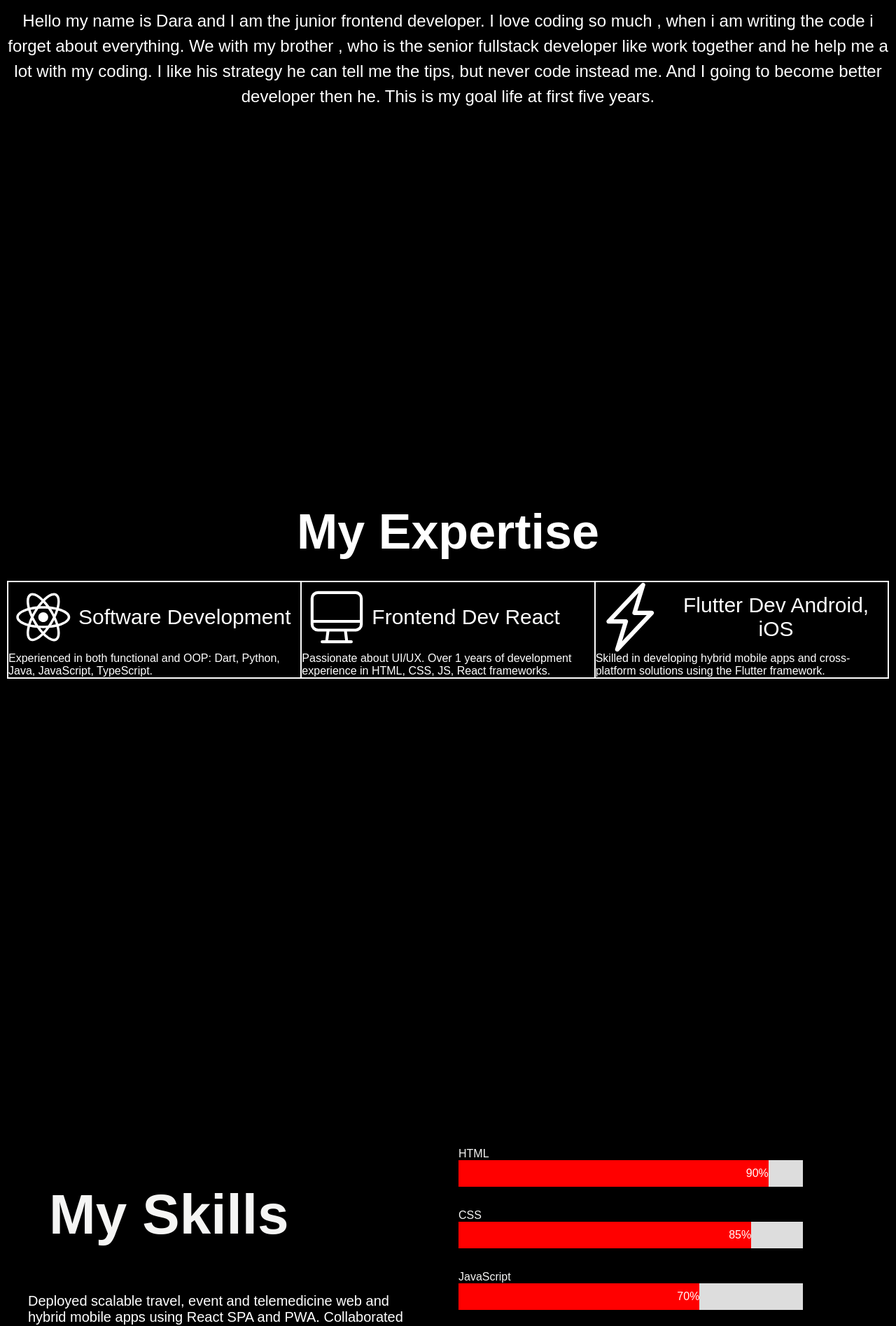
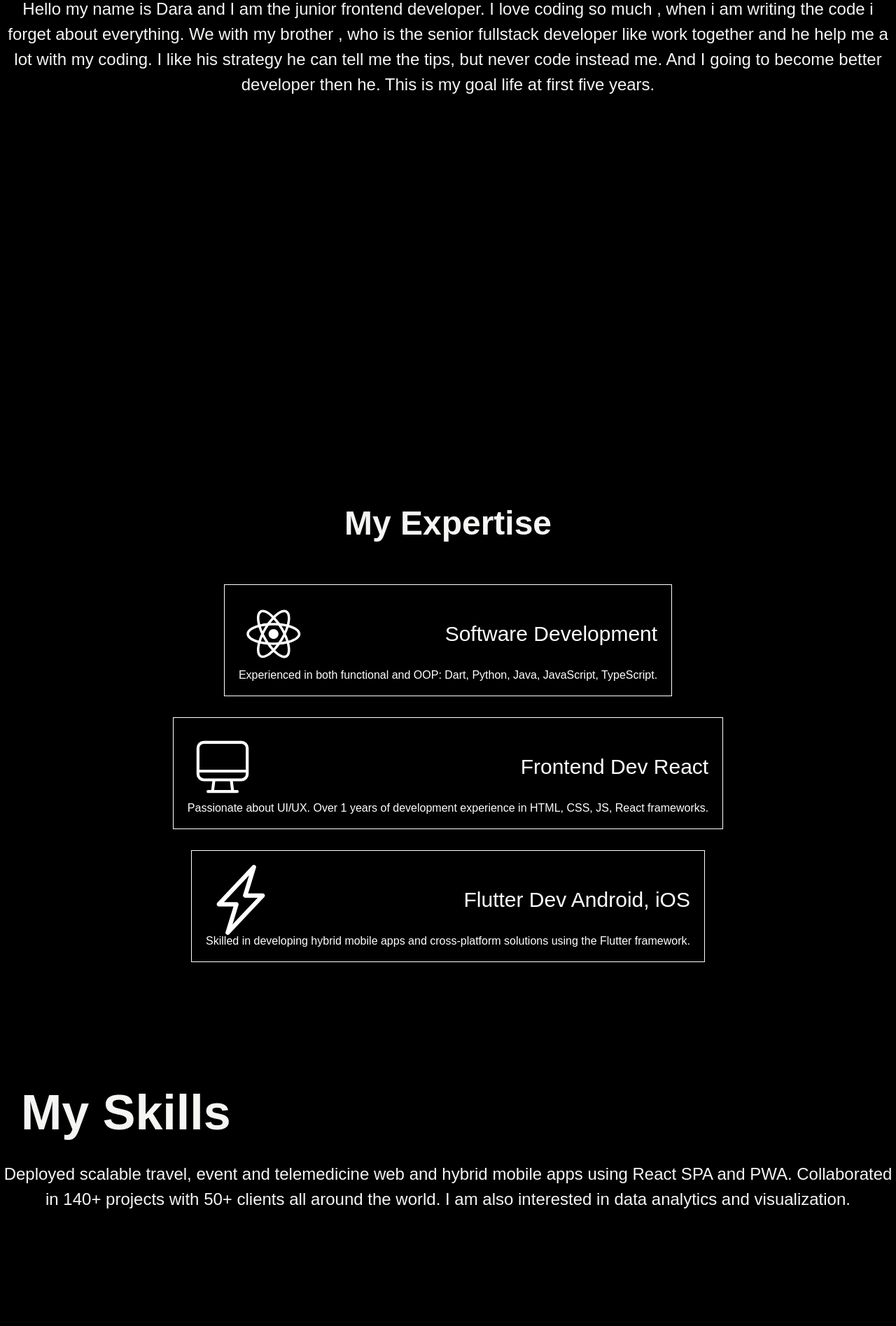
Before and after one commit to arizonaenergy/Cv-portfolio, a React (Create React App) app: page / in a window 1280 px wide. Shown: the part 880-2775 px from the top of the page at 70% size. Built offline with nearby package versions, Linux system fonts and the light colour scheme; a web font is replaced by a local one.

Commit message:
mobile version

```diff
--- a/src/components/About.js
+++ b/src/components/About.js
@@ -1,8 +1,8 @@
 const About = () => {
   return (
     <div id="about-section" className="about">
-      <p className="h1-custom">About me</p>
-      <p>
+      <p className="block-title">About me</p>
+      <p className="block-text">
         Hello my name is Dara and I am the junior frontend developer. I love
         coding so much , when i am writing the code i forget about everything.
         We with my brother , who is the senior fullstack developer like work
--- a/src/components/Content.js
+++ b/src/components/Content.js
@@ -4,10 +4,8 @@ import { BsLightningCharge } from "react-icons/bs";
 const Content = () => {
   return (
     <div id="first-block" className="content">
-      <h1 className="h1">My Expertise</h1>
-
+      <h1 className="block-title">My Expertise</h1>
       <div className="skills-container">
-        {/* 1 side */}
         <div className="sides">
           <div className="side">
             <DiReact className="icons" />
--- a/src/components/Header.js
+++ b/src/components/Header.js
@@ -12,10 +12,13 @@ const Header = () => {
   return (
     <header>
       <div>
-        <h1>DARA MININA</h1>
-        <h2>SOFTWARE ENGINEER, FRONT END & APP DEVELOPER.</h2>
+        {/* add animation from left */}
+        <h1 className="header-title">DARA MININA</h1>
+        {/* add animation from right */}
+        <h2 className="header-sub">
+          SOFTWARE ENGINEER, FRONT END & APP DEVELOPER.
+        </h2>
       </div>
-      {/*  */}
       <div onClick={handleClickScroll} className="scroll-downs">
         <div className="mousey">
           <div className="scroller"></div>
--- a/src/components/Work.js
+++ b/src/components/Work.js
@@ -3,9 +3,9 @@ const Work = () => {
     <div className="container">
       <div className="leftside">
         <div>
-          <h1>My Skills</h1>
+          <h1 className="block-title">My Skills</h1>
 
-          <p>
+          <p className="block-text">
             Deployed scalable travel, event and telemedicine web and hybrid
             mobile apps using React SPA and PWA. Collaborated in 140+ projects
             with 50+ clients all around the world. I am also interested in data
@@ -14,7 +14,6 @@ const Work = () => {
         </div>
       </div>
       <div className="rightside">
-        <div className="test-w">
         <div>
           <p style={{ color: "#f5f5f4" }}>HTML</p>
           <div className="cont">
@@ -41,7 +40,6 @@ const Work = () => {
         </div>
       </div>
     </div>
-    </div>
   );
 };
 
--- /dev/null
+++ b/src/styles/base/__base.scss
@@ -0,0 +1,2 @@
+@import "animations";
+@import "typography";
--- /dev/null
+++ b/src/styles/base/_animations.scss
@@ -0,0 +1,45 @@
+@keyframes moveInLeft {
+  0% {
+    opacity: 0;
+    transform: translateX(-10rem);
+  }
+
+  80% {
+    transform: translateX(1rem);
+  }
+
+  100% {
+    opacity: 1;
+    transform: translate(0);
+  }
+}
+
+@keyframes moveInRight {
+  0% {
+    opacity: 0;
+    transform: translateX(10rem);
+  }
+
+  80% {
+    transform: translateX(-1rem);
+  }
+
+  100% {
+    opacity: 1;
+    transform: translate(0);
+  }
+}
+
+@keyframes scroll {
+  0% {
+    opacity: 0;
+  }
+  10% {
+    transform: translateY(0);
+    opacity: 1;
+  }
+  100% {
+    transform: translateY(15px);
+    opacity: 0;
+  }
+}
--- /dev/null
+++ b/src/styles/base/_typography.scss
@@ -0,0 +1,47 @@
+.header-title {
+  font-size: toRem(32);
+  text-align: center;
+  color: $primary-color-gpt;
+  font-family: $font-headding;
+  letter-spacing: toRem(10);
+
+  animation-name: moveInLeft;
+  animation-duration: 1s;
+  animation-timing-function: ease-out;
+
+  @include mq("tablet") {
+    font-size: toRem(96);
+    text-align: left;
+  }
+}
+
+.header-sub {
+  font-size: toRem(20);
+  letter-spacing: toRem(3);
+  text-align: center;
+  color: $text-color;
+  font-family: $font-headding;
+
+  margin-top: 36px;
+
+  animation-name: moveInRight;
+  animation-duration: 1s;
+  animation-timing-function: ease-out;
+
+  @include mq("tablet") {
+    margin-top: 0;
+  }
+}
+
+.block-title {
+  font-size: toRem(48);
+  text-align: center;
+  color: $text-color;
+}
+
+.block-text {
+  font-size: toRem(24);
+  text-align: center;
+  line-height: 1.5;
+  color: $text-color;
+}
--- a/src/styles/components/_about.scss
+++ b/src/styles/components/_about.scss
@@ -1,17 +1,5 @@
 .about {
   min-height: 100vh;
-  color: #fff;
-
+  color: $text-color;
   padding: 20px 0;
-
-  .h1-custom {
-    font-size: toRem(48);
-    text-align: center;
-  }
-
-  p {
-    font-size: toRem(24);
-    text-align: center;
-    line-height: 1.5;
-  }
 }
--- a/src/styles/content.scss
+++ b/src/styles/content.scss
@@ -1,68 +1,39 @@
 .content {
   display: flex;
   flex-direction: column;
-  align-items: center;
-  gap: toRem(30);
+  gap: toRem(60);
   min-height: 100vh;
-
-  .h1 {
-    display: flex;
-    justify-content: center;
-    color: #fff;
-    font-size: toRem(70);
-    text-align: center;
-  }
 
   .skills-container {
     display: flex;
-    min-height: toRem(80);
     width: 100%;
-    background: #000;
     flex-direction: column;
-
-    @include mq("phone") {
-      background: #000;
-      flex-direction: row;
-    }
-
-    //height: calc(100%/3);
-    // flex-direction: column;
-    border: 1px solid #fff;
+    align-items: center;
+    gap: toRem(30);
 
     .sides {
       display: flex;
-      flex-wrap: wrap;
-      height: calc(100% / 3);
-      // justify-content: center;
+      flex-direction: column;
       color: #fff;
-      // padding: toRem(20);
       border: 1px solid #fff;
 
-      @include mq("phone") {
-        background: #000;
-        flex-direction: row;
-        width: calc(100% / 3);
-      }
+      padding: 20px;
 
       .icons {
         width: toRem(100);
         height: toRem(100);
       }
+
       .side {
         display: flex;
         flex-direction: row;
         justify-content: space-between;
         align-items: center;
-        // text-align: center;
 
         p {
           font-size: toRem(30);
           text-align: center;
         }
-        div {
-          display: flex;
-          font-size: toRem(20);
-        }
       }
     }
   }
--- a/src/styles/header.scss
+++ b/src/styles/header.scss
@@ -15,44 +15,5 @@ header {
     align-items: center;
 
     flex: 1;
-
-    @include mq("tablet") {
-      flex: 1;
-      display: flex;
-      flex-direction: column;
-      justify-content: center;
-      align-items: center;
-      height: 100%;
-    }
-
-    h1 {
-      font-size: toRem(32);
-      text-align: center;
-      color: $primary-color-gpt;
-      font-family: $font-headding;
-      letter-spacing: toRem(10);
-
-      @include mq("tablet") {
-        font-size: toRem(96);
-        text-align: left;
-      }
-    }
-
-    h2 {
-      font-size: toRem(20);
-      letter-spacing: toRem(3);
-      text-align: center;
-      color: $text-color;
-      font-family: $font-headding;
-
-      margin-top: 36px;
-
-      @include mq("tablet") {
-        // font-size: toRem(96);
-        // text-align: left;
-        margin-top: 0;
-      }
-      color: #f5f5f4;
-    }
   }
 }
--- a/src/styles/main.scss
+++ b/src/styles/main.scss
@@ -1,5 +1,6 @@
 @import url("https://fonts.googleapis.com/css2?family=Hammersmith+One&family=Ultra&display=swap");
 @import "abstracts/_abstracts";
+@import "base/_base";
 @import "components/_components";
 @import "./header.scss";
 @import "./content.scss";
@@ -19,6 +20,10 @@ body {
   background-color: $black;
   font-family: $font-main;
   padding: 0 10px;
+
+  @include mq("phone") {
+    padding: 0;
+  }
 }
 
 // What a fuck remove before git push
@@ -77,16 +82,3 @@ a > span {
   animation-timing-function: cubic-bezier(0.15, 0.41, 0.69, 0.94);
   animation-iteration-count: infinite;
 }
-@keyframes scroll {
-  0% {
-    opacity: 0;
-  }
-  10% {
-    transform: translateY(0);
-    opacity: 1;
-  }
-  100% {
-    transform: translateY(15px);
-    opacity: 0;
-  }
-}
--- a/src/styles/work.scss
+++ b/src/styles/work.scss
@@ -1,64 +1,23 @@
 .container {
   display: flex;
   flex-direction: column;
-  // border: toRem(1) solid red;
-  min-height: 70vh;
-
-  @include mq("phone") {
-    flex-direction: row;
-
-    // background: #000;
-  }
+  min-height: 100vh;
 }
 
 .leftside {
   display: flex;
-  width: 50%;
-  //justify-content: center;
-
-  color: #fff;
-  @include mq("phone") {
-    padding: 30px 0;
+  color: $text-color;
 }
 
-  div {
+.rightside {
   display: flex;
   flex-direction: column;
-    gap: 36px;
-    padding: 30px;
-
-    @include mq("tablet") {
-      background: #000;
+  gap: toRem(30);
   width: 100%;
 }
 
-    h1 {
-      display: flex;
-      font-size: toRem(80);
-      background: #000;
-      @include mq("phone") {
-        background: #000;
-        width: 100%;
-      }
-    }
-    p {
-      display: flex;
-      font-size: toRem(20);
-      @include mq("phone") {
-        background: #000;
-        width: 100%;
-      }
-    }
-  }
-}
-
-.rightside {
-  width: 50%;
-  display: flex;
-
 .cont {
-    display: flex;
-    flex-direction: column;
+  flex: 1;
   width: 100%;
   background-color: #ddd;
 }
@@ -86,12 +45,3 @@
   width: 75%;
   background-color: #ff0000;
 }
-}
-
-.test-w {
-  display: flex;
-  flex-direction: column;
-  gap: toRem(32);
-  width: 80%;
-  border-radius: 10px;
-}
```
Lines whose indentation alone changed are shown as unchanged.
